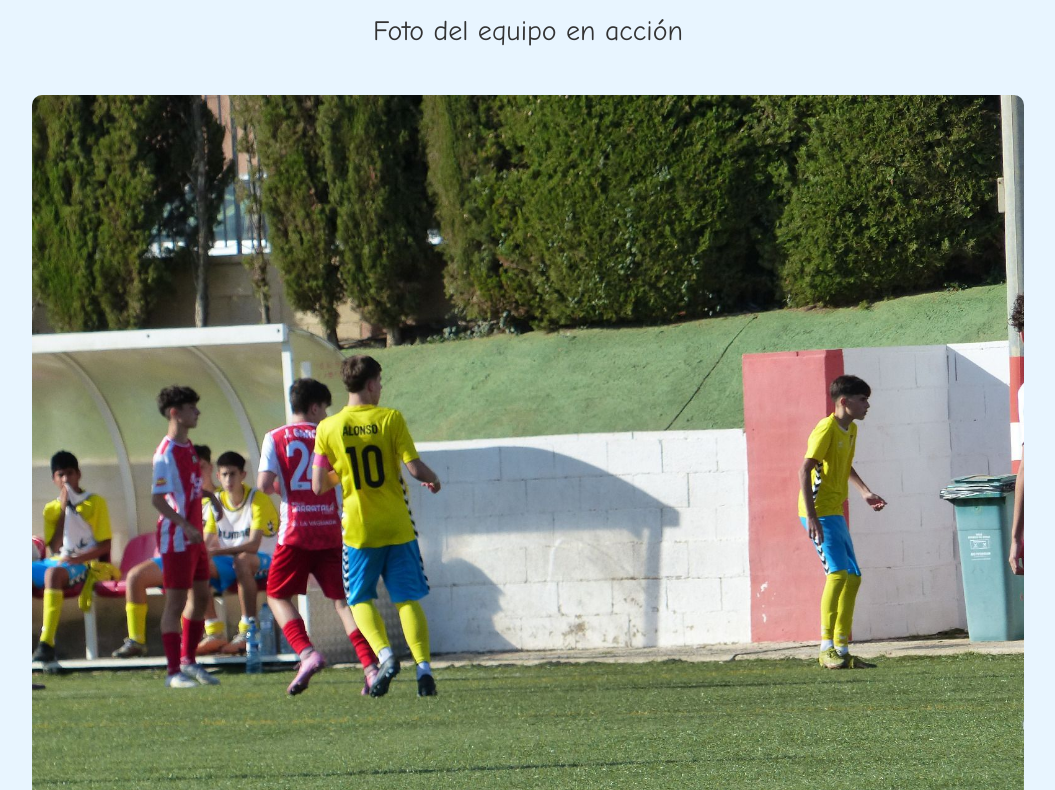
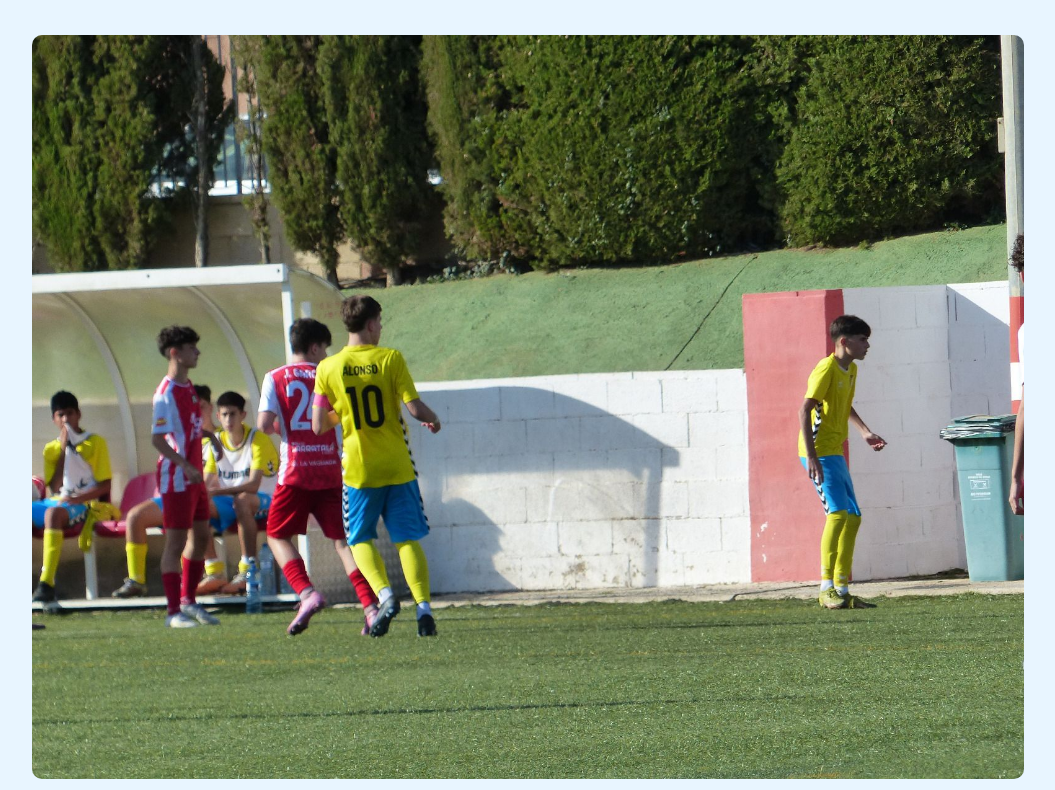
Before and after one commit to Alonso10-Barrio/Alonso10-Barrio, a plain HTML site: page Ejercicios con plantilla/ejercicio7.html in a window 1280 px wide. Shown: the part 117-907 px from the top of the page, without its empty margins (112-1167 px from the left). Drawn offline with Linux system fonts and the light colour scheme.

Commit message:
Remove paragraph styles and content from ejercicio7.html
Removed paragraph styling and content from ejercicio7.html

```diff
--- a/Ejercicios con plantilla/ejercicio7.html
+++ b/Ejercicios con plantilla/ejercicio7.html
@@ -15,11 +15,6 @@
             font-size: 45px;
             color: #ff5e5e; /* Rojo suave */
         }
-        p {
-            font-family: "Comic Sans MS", cursive; /* Fuente distinta */
-            font-size: 28px; /* Más grande */
-            color: #333;
-        }
         img {
             margin-top: 20px;
             max-width: 80%;
@@ -32,8 +27,6 @@
 
     <h1>El BARRIO MANDA</h1>
 
-    <p>Foto del equipo en acción</p>
-
     <img src="imagenes/futbol.jpg" alt="Imagen de fútbol">
 
 </body>
```
